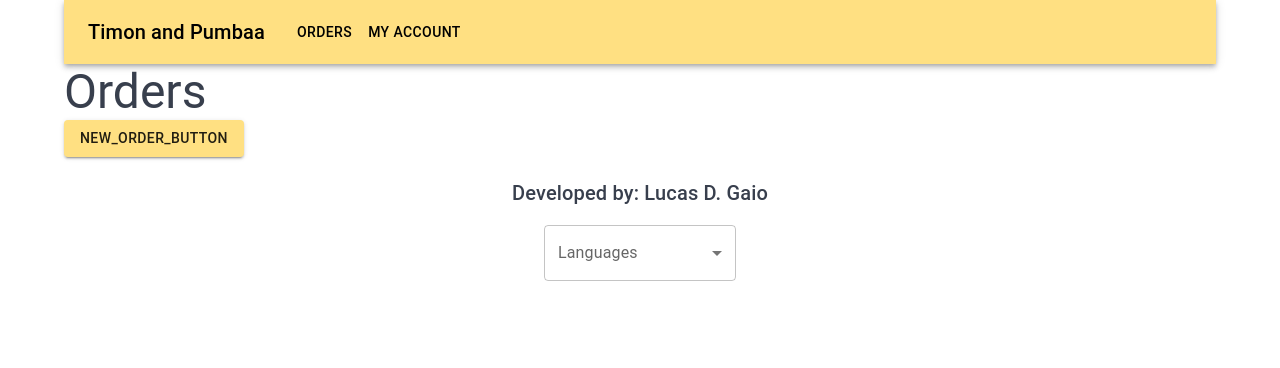
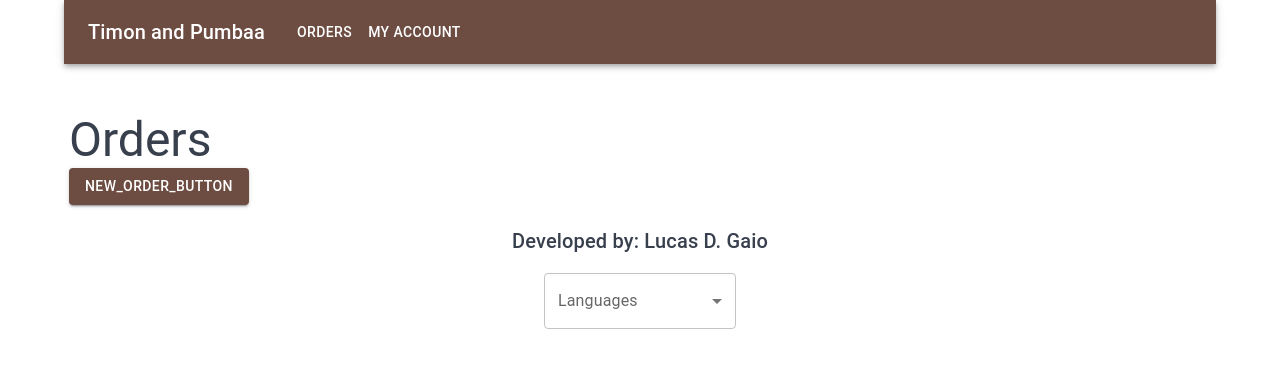
Before and after one commit to cormac21/general-grievous, a React (Create React App) app: page /orders in a window 1280 px wide. Shown: the top 368 px of the page. Built offline with nearby package versions, Linux system fonts and the light colour scheme.

Commit message:
Fixed up the broken mobile app bar; Changed up the theme colors cause they sucked before;

```diff
--- a/src/App.js
+++ b/src/App.js
@@ -13,7 +13,7 @@ import {
 } from "react-router-dom";
 import Orders from "./components/orders";
 import MyAccount from "./components/my_account";
-import {createTheme, ThemeProvider} from "@mui/material";
+import {Box, createTheme, ThemeProvider} from "@mui/material";
 import ThemeOptions from "./theme/theme";
 
 const App = () => {
@@ -40,6 +40,7 @@ const App = () => {
     >
       <ThemeProvider theme={theme}>
           <BrowserRouter>
+            <Box >
               <ApplicationBar />
               <Routes >
                 <Route path="/" element={<Content />}></Route>
@@ -47,6 +48,7 @@ const App = () => {
                 <Route path="/my_account" element={<MyAccount />} ></Route>
               </Routes>
               <Footer currentLocale={currentLocale} handleChange={handleLocaleChange} />
+            </Box>
           </BrowserRouter>
       </ThemeProvider>
     </IntlProvider>
--- a/src/components/orders/index.js
+++ b/src/components/orders/index.js
@@ -1,20 +1,31 @@
+import {useState} from "react";
 import {FormattedMessage} from "react-intl";
-import {Box, Button, Container, Typography} from "@mui/material";
+import {Box, Button, Container, Dialog, Typography} from "@mui/material";
 
 export default function Orders() {
 
+    const [openNewOrderDialog, setOpenNewOrderDialog] = useState(false);
+
+    const handleOpenNewOrderDialog = () => {
+        setOpenNewOrderDialog(true);
+    }
+
+    const handleCloseNewOrderDialog = () => {
+        setOpenNewOrderDialog(false);
+    }
+
     return (
-      <div>
-        <Container className="container title" >
-          <Typography variant="h3">
-            <FormattedMessage id="orders" />
-          </Typography>
-          <Button variant="contained">
-            <FormattedMessage id="new_order_button" />
-          </Button>
+      <Box className="container title" mt={6}>
+        <Typography variant="h3">
+          <FormattedMessage id="orders" />
+        </Typography>
+        <Button variant="contained" onClick={handleOpenNewOrderDialog}>
+          <FormattedMessage id="new_order_button" />
+        </Button>
+          <Dialog open={openNewOrderDialog} onClose={handleCloseNewOrderDialog}>
 
-        </Container>
-      </div>
+          </Dialog>
+      </Box>
     );
 
 }
--- a/src/components/top/LargeAppBar.js
+++ b/src/components/top/LargeAppBar.js
@@ -1,8 +1,12 @@
-import {AppBar, Box, Button, Container, Menu, Toolbar, Typography} from "@mui/material";
+import {AppBar, Box, Button, Container, Menu, Toolbar, Typography, useTheme} from "@mui/material";
 import {Link} from "react-router-dom";
 import {FormattedMessage} from "react-intl";
+import * as PropTypes from "prop-types";
+import NoUnderlineLink from "../util/NoUnderlineLink";
 
 const LargeAppBar = () => {
+
+  const theme = useTheme();
 
     return (
       <Container sx={{
@@ -11,22 +15,22 @@ const LargeAppBar = () => {
         <AppBar position="static" color="primary">
           <Container maxWidth="xl">
             <Toolbar disableGutters>
-              <Typography variant="h6" noWrap component="div" className="brand">
-                <Link to="/">
+              <NoUnderlineLink to="/" >
+                <Typography variant="h6" noWrap className="brand" color="common.white" >
                   <FormattedMessage id="project_name"/>
-                </Link>
-              </Typography>
+                </Typography>
+              </NoUnderlineLink>
               <Box sx={{ flexGrow: 1, display: { xs : 'none', md: 'flex'}, ml: 3 }}>
-                <Button >
-                  <Link to="/orders" style={{ textDecoration: 'none', color: '#000'  }} >
+                <NoUnderlineLink to="/orders" >
+                  <Button sx={{ color: 'white'}} >
                     <FormattedMessage id="orders" />
-                  </Link>
-                </Button>
-                <Button >
-                  <Link to="/my_account" style={{ textDecoration: 'none', color: '#000'  }}>
+                  </Button>
+                </NoUnderlineLink>
+                <NoUnderlineLink to="/my_account" >
+                  <Button sx={{ color: 'white'}}>
                     <FormattedMessage id="my_account" />
-                  </Link>
-                </Button>
+                  </Button>
+                </NoUnderlineLink>
               </Box>
             </Toolbar>
           </Container>
--- a/src/components/top/MobileAppBar.js
+++ b/src/components/top/MobileAppBar.js
@@ -11,6 +11,7 @@ import {
 } from "@mui/material";
 import MenuIcon from "@mui/icons-material/Menu"
 import {FormattedMessage} from "react-intl";
+import NoUnderlineLink from "../util/NoUnderlineLink";
 
 
 const MobileAppBar = (props) => {
@@ -63,14 +64,12 @@ const MobileAppBar = (props) => {
                 </MenuItem>
               </Link>
             </Menu>
-
-            <Typography variant="h6" noWrap component="div" className="brand" >
-              <Link to="/">
+            <Typography variant="h6" noWrap className="brand" >
+              <NoUnderlineLink to="/" style={{ color: '#fff' }}>
                 <FormattedMessage id="project_name" />
-              </Link>
+              </NoUnderlineLink>
             </Typography>
             <Box flex='1'>
-
             </Box>
           </Toolbar>
         </Container>
--- /dev/null
+++ b/src/components/util/NoUnderlineLink.js
@@ -0,0 +1,11 @@
+import {styled} from "@mui/material";
+import {Link} from "react-router-dom";
+
+const NoUnderlineLink = styled(Link)`
+  text-decoration: none;
+  &:visited, &:focus, &:active, &:hover {
+    text-decoration: none;
+  }
+`;
+
+export default NoUnderlineLink;
--- a/src/index.css
+++ b/src/index.css
@@ -47,24 +47,8 @@ header {
   margin-right: 10px;
 }
 
-nav ul {
-  display: flex;
-  list-style: none;
-}
-
-nav ul li a {
-  padding: 22px 1em;
-  color: #383f4d;
+.brand a {
   text-decoration: none;
-}
-
-.brand a {
-  color: #000000;
-  text-decoration: none;
-}
-
-.spacer {
-  flex: 1;
 }
 
 .hero {
--- a/src/theme/theme.js
+++ b/src/theme/theme.js
@@ -1,14 +1,15 @@
 const ThemeOptions = {
   palette: {
     primary: {
-      main: '#ffe082',
-      light: '#ffffb3',
-      dark: '#caae53',
+      main: '#6d4c41',
+      light: '#9c786c',
+      dark: '#40241a',
+      contrastText: '#fff',
     },
     secondary: {
-      main: '#aed581',
-      light: '#e1ffb1',
-      dark: '#7da453',
+      main: '#4caf50',
+      light: '#80e27e',
+      dark: '#087f23',
     },
   },
 }
```
Lines whose indentation alone changed are shown as unchanged.
